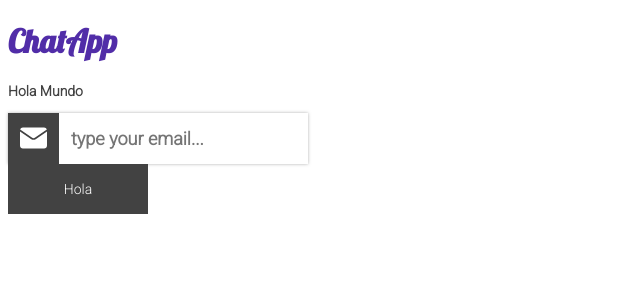
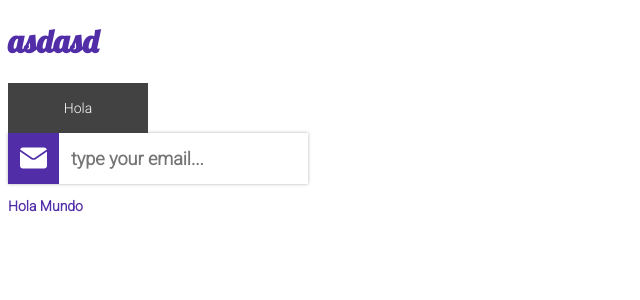
Before and after one commit to AurelioGD/client-chat-app, a React (Create React App) app: page / in a window 1280 px wide. Shown: the top 300 px of the page, without its empty margins (0-640 px from the left). Built offline with nearby package versions, Linux system fonts and the light colour scheme.

Commit message:
change the theme add a provider
The theme was moved for a own provider of styled-components,
and it was changed in all the components to work with it.

```diff
--- a/src/App.js
+++ b/src/App.js
@@ -1,16 +1,19 @@
-import Button from "./components/common/Button/Button";
+import Button from "./components/common/Button";
 import Input from "./components/common/Input/Input";
 import LogoTitle from "./components/common/LogoTitle";
 import SecondaryTitle from "./components/common/SecondaryTitle";
-
+import { ThemeProvider } from "styled-components"
+import AllTheme from './components/theme/theme'
 function App() {
   return (
-    <div className="App">
-      <LogoTitle fontColor="purple"/>
-      <SecondaryTitle fontColor="dark">Hola Mundo</SecondaryTitle>
-      <Input typeInput="email"/>
-      <Button color="dark">Hola</Button>
-    </div>
+    <ThemeProvider  theme={AllTheme}>
+      <div className="App">
+        <LogoTitle fontColor="purple">asdasd</LogoTitle>
+        <Button color="dark">Hola</Button>
+        <Input typeInput="email"/>
+        <SecondaryTitle fontColor="purple" >Hola Mundo</SecondaryTitle>
+      </div>
+    </ThemeProvider>
   );
 }
 
--- /dev/null
+++ b/src/components/common/Button.js
@@ -0,0 +1,17 @@
+import styled from "styled-components"
+
+const Button = styled.button`
+    width: ${props => props.widthSize || "140px"};
+    height: ${props => props.heightSize || "50px"};
+    background-color: ${props => props.theme.colors[props.color] || props.theme.colors["purple"]};
+    font-size: ${props => props.fontSize || "14px"};
+    color: ${props => props.theme.colors[props.fontColor] || props.theme.colors["white"]};;
+    border: none;
+    cursor: pointer;
+    font-family: "Roboto",sans-serif;
+    &:hover{
+        opacity: 0.9;
+    }
+`
+
+export default Button
--- a/src/components/common/Button/Button.js
+++ /dev/null
@@ -1,11 +0,0 @@
-import StyledButton from "./ButtonStyles"
-import theme from "../../theme/theme"
-
-const Button = ({ widthSize = "140px", heightSize = "50px", color = "purple", fontSize="14px", children, onClick }) => {
-
-    const colorToUse = theme[color] || theme['purple']
-
-    return <StyledButton widthSize={widthSize} heightSize={heightSize} color={colorToUse} onClick={onClick} fontSize={fontSize}>{children}</StyledButton>
-}
-
-export default Button
--- a/src/components/common/Button/ButtonStyles.js
+++ /dev/null
@@ -1,16 +0,0 @@
-import styled from "styled-components";
-
-const StyledButton = styled.button`
-    width: ${props => props.widthSize};
-    height: ${props => props.heightSize};
-    background-color: ${props => props.color};
-    font-size: ${props => props.fontSize};
-    color: white;
-    border: none;
-    cursor: pointer;
-    font-family: "Roboto",sans-serif;
-    &:hover{
-        opacity: 0.9;
-    }
-`
-export default StyledButton;
--- a/src/components/common/Input/Input.js
+++ b/src/components/common/Input/Input.js
@@ -13,7 +13,7 @@ const typeInputs = {
 
 const Input = ({typeInput='user', typeIcon, textPlaceholder}) => {
 
-    const icon=typeInputs[typeInput]
+    const icon = typeInputs[typeInput]
 
     return (
         <Container>
--- a/src/components/common/Input/inputStyles.js
+++ b/src/components/common/Input/inputStyles.js
@@ -1,4 +1,5 @@
 import styled from "styled-components"
+
 export const defaultStyles = styled.div`
     height: 51px;
     `
@@ -13,7 +14,7 @@ export const IconContainer = styled(defaultStyles)`
     display: flex;
     justify-content: center;
     align-items: center;
-    background-color: #424242;
+    background-color: ${(props) => props.theme.colors["purple"]};
     width: 51px;
 `
 export const StyledInput = styled.input`
--- a/src/components/common/LogoTitle.js
+++ b/src/components/common/LogoTitle.js
@@ -1,9 +1,7 @@
 import styled from "styled-components";
-import theme from "../theme/theme";
-const Title = styled.h1`
-    font-family: "Lobster" ,cursive;
-    color: ${props => theme[props.color]};
-`
-const LogoTitle = ({children = "ChatApp", fontColor="white"}) => <Title color={fontColor}>{children}</Title>
 
+const LogoTitle = styled.h1`
+    font-family: "Lobster", cursive;
+    color: ${props => props.theme.colors[props.fontColor] || props.theme.colors["dark"]};
+`;
 export default LogoTitle;
--- a/src/components/common/SecondaryTitle.js
+++ b/src/components/common/SecondaryTitle.js
@@ -1,11 +1,9 @@
 import styled from "styled-components"
-import theme from "../theme/theme"
 
 const SecondaryTitle = styled.h3`
     font-family: "Roboto", sans-serif;
     font-size: ${props => props.fontSize || "14px"};
-    color: ${props => theme[props.fontColor] || theme['dark']};
+    color: ${props => props.theme.colors[props.fontColor] || props.theme.colors['dark']};
 `
 
-
 export default SecondaryTitle
--- a/src/components/theme/theme.js
+++ b/src/components/theme/theme.js
@@ -1,7 +1,9 @@
 module.exports = {
-    "purple" : "#512DA8",
-    "dark" : "#424242",
-    "green" : "#00695C",
-    "orange" : "#FF8F00",
-    "white" : "#fff"
+    colors:{
+        "purple" : "#512DA8",
+        "dark" : "#424242",
+        "green" : "#00695C",
+        "orange" : "#FF8F00",
+        "white" : "#fff"
+    }
 }
```
